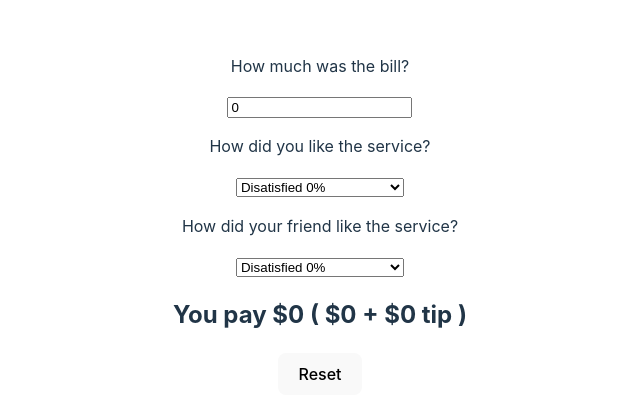
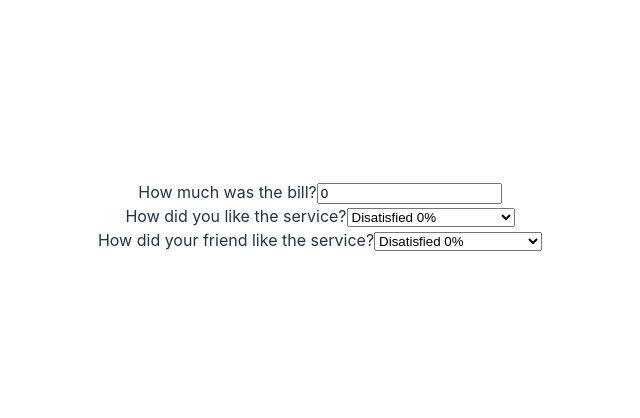
Before and after one commit to GustavoMunizBarrios/tip-calculator, a React (Vite) app: page / in a window 1280 px wide. Shown: the part 184-602 px from the top of the page, without its empty margins (320-960 px from the left). Built offline with nearby package versions, Linux system fonts and the light colour scheme.

Commit message:
I made ServiceTip component reusable

```diff
--- a/src/App.tsx
+++ b/src/App.tsx
@@ -4,14 +4,12 @@ import "./App.css";
 interface BillProps {
   bill: number;
   setBill: React.Dispatch<React.SetStateAction<number>>;
+  children: string;
 }
 interface ServiceTip {
   tip: number;
   setTip: React.Dispatch<React.SetStateAction<number>>;
-}
-interface ServiceFriendTip {
-  tipFriend: number;
-  setTipFriend: React.Dispatch<React.SetStateAction<number>>;
+  children: string;
 }
 interface TotalPay {
   bill: number;
@@ -31,9 +29,17 @@ export default function App() {
 
   return (
     <>
-      <Bill bill={bill} setBill={setBill} />
-      <ServiceTip tip={tip} setTip={setTip} />
-      <ServiceFriendTip tipFriend={tipFriend} setTipFriend={setTipFriend} />
+      <BillInput bill={bill} setBill={setBill}>
+        How much was the bill?
+      </BillInput>
+      <ServiceTip tip={tip} setTip={setTip}>
+        How did you like the service?
+      </ServiceTip>
+      <ServiceTip tip={tipFriend} setTip={setTipFriend}>
+        How did your friend like the service?
+      </ServiceTip>
+      {bill > 0 && (
+        <>
           <TotalPay bill={bill} tip={tip} tipFriend={tipFriend} />
           <ResetButton
             setBill={setBill}
@@ -41,10 +47,12 @@ export default function App() {
             setTipFriend={setTipFriend}
           />
         </>
+      )}
+    </>
   );
 }
 
-function Bill({ bill, setBill }: BillProps) {
+function BillInput({ bill, setBill, children }: BillProps) {
   const handleBillChange = (event: ChangeEvent<HTMLInputElement>) => {
     const newBill = parseFloat(event.target.value);
 
@@ -54,7 +62,7 @@ function Bill({ bill, setBill }: BillProps) {
   };
   return (
     <div>
-      <p>How much was the bill?</p>
+      <label>{children}</label>
       <input
         type="text"
         placeholder="bill..."
@@ -64,41 +72,15 @@ function Bill({ bill, setBill }: BillProps) {
     </div>
   );
 }
-function ServiceTip({ tip, setTip }: ServiceTip) {
+function ServiceTip({ tip, setTip, children }: ServiceTip) {
   return (
     <div>
-      <p>How did you like the service?</p>
+      <label>{children}</label>
       <select
         name=""
         id=""
         value={tip}
         onChange={(event) => setTip(Number(event.target.value))}
-      >
-        <option value={0} key={0}>
-          Disatisfied 0%
-        </option>
-        <option value={5} key={5}>
-          It was okay 5%
-        </option>
-        <option value={10} key={10}>
-          It was good 10%
-        </option>
-        <option value={20} key={20}>
-          Absolutely amazing 20%
-        </option>
-      </select>
-    </div>
-  );
-}
-function ServiceFriendTip({ tipFriend, setTipFriend }: ServiceFriendTip) {
-  return (
-    <div>
-      <p>How did your friend like the service?</p>
-      <select
-        name=""
-        id=""
-        value={tipFriend}
-        onChange={(event) => setTipFriend(Number(event.target.value))}
       >
         <option value={0} key={0}>
           Disatisfied 0%
```
Lines whose indentation alone changed are shown as unchanged.
